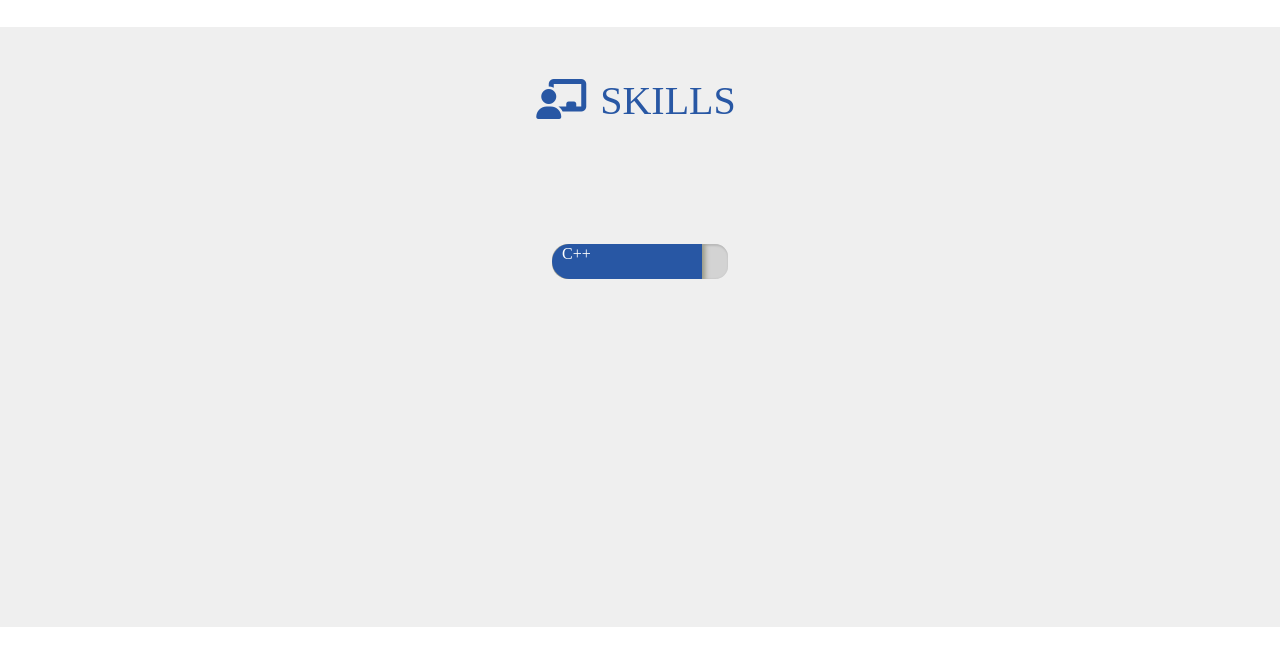
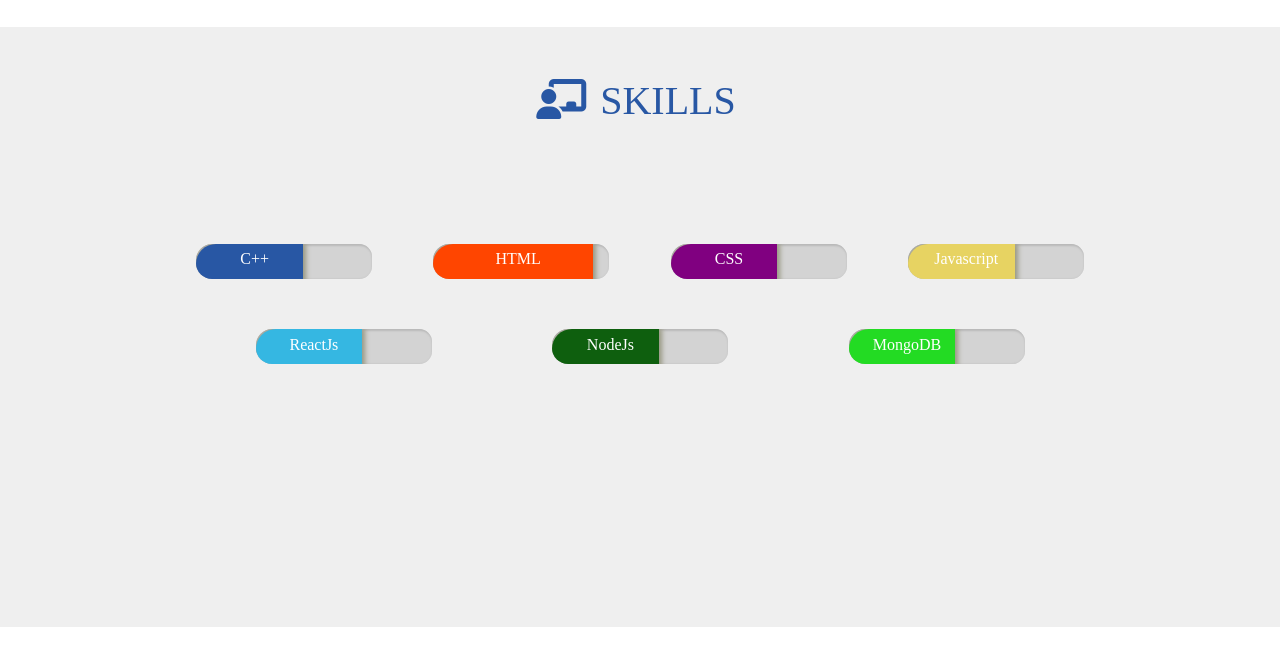
Before and after one commit to navdeepsr110/Resume-Project, a plain HTML site: page index.html in a window 1280 px wide. Shown: the part 898-1564 px from the top of the page. Drawn offline with Linux system fonts and the light colour scheme.

Commit message:
Added More Skills to the Resume

```diff
--- a/index.html
+++ b/index.html
@@ -113,11 +113,51 @@
             <div class="skills-display">
 
                 <div class="skill-progress">
-
-                    <div class="eighty-five-percent mb-blue">
-
+                    <div class="fifty-five-percent mb-blue">
                         <div class="skill-name">
                             <span>C++</span>
+                        </div>
+                    </div>
+                </div>
+                <div class="skill-progress">
+                    <div class="eighty-five-percent mb-orange">
+                        <div class="skill-name">
+                            <span> HTML </span>
+                        </div>
+                    </div>
+                </div>
+                <div class="skill-progress">
+                    <div class="eighty-percent mb-purple">
+                        <div class="skill-name">
+                            <span> CSS  </span>
+                        </div>
+                    </div>
+                </div>
+                <div class="skill-progress">
+                    <div class="fifty-percent mb-yellow">
+                        <div class="skill-name">
+                            <span> Javascript  </span>
+                        </div>
+                    </div>
+                </div>
+                <div class="skill-progress">
+                    <div class="fifty-percent mb-lightblue">
+                        <div class="skill-name">
+                            <span>ReactJs</span>
+                        </div>
+                    </div>
+                </div>
+                <div class="skill-progress">
+                    <div class="fifty-percent mb-darkgreen">
+                        <div class="skill-name">
+                            <span>NodeJs</span>
+                        </div>
+                    </div>
+                </div>
+                <div class="skill-progress">
+                    <div class="fifty-percent mb-lightgreen">
+                        <div class="skill-name">
+                            <span>MongoDB</span>
                         </div>
                     </div>
                 </div>
--- a/style.css
+++ b/style.css
@@ -191,9 +191,12 @@ section:nth-child(2n+1){
     /* border: 2px solid black; */
 }
 
-.skill-progress>div{
+.skill-progress > div{
     border-radius: 20px 0px 0px 20px;
     box-shadow: 1px 1px 5px 2px #989882;
+    text-align: center;
+
+    padding: 5px;
 }
 
 .skill-name span{
@@ -202,10 +205,12 @@ section:nth-child(2n+1){
     margin-left: 10px;
     vertical-align: middle;
 }
+
 /* Common Margin Classes */
 .mb75px{
     margin-bottom: 75px;
 }
+
 /*p{
        color:blue;
       text-align: center;
@@ -224,8 +229,39 @@ section:nth-child(2n+1){
     height: inherit;
 
 }
+.fifty-five-percent{
+    width: 55%;
+    height: inherit;
+}
+.eighty-percent{
+    width: 55%;
+    height: inherit;
+}
+.fifty-percent{
+    width: 55%;
+    height: inherit;
+}
 
 /* Setting background-color */
 .mb-blue {
     background-color: #2857a4;
 }
+
+.mb-yellow{
+    background-color: rgb(231, 211, 98);
+}
+.mb-purple{
+    background-color: purple;
+}
+.mb-lightgreen{
+    background-color: rgb(35, 219, 35);
+}
+.mb-lightblue{
+    background-color: rgb(53, 183, 226);
+}
+.mb-orange{
+    background-color: orangered;
+}
+.mb-darkgreen{
+    background-color: rgb(14, 95, 14);
+}
```
